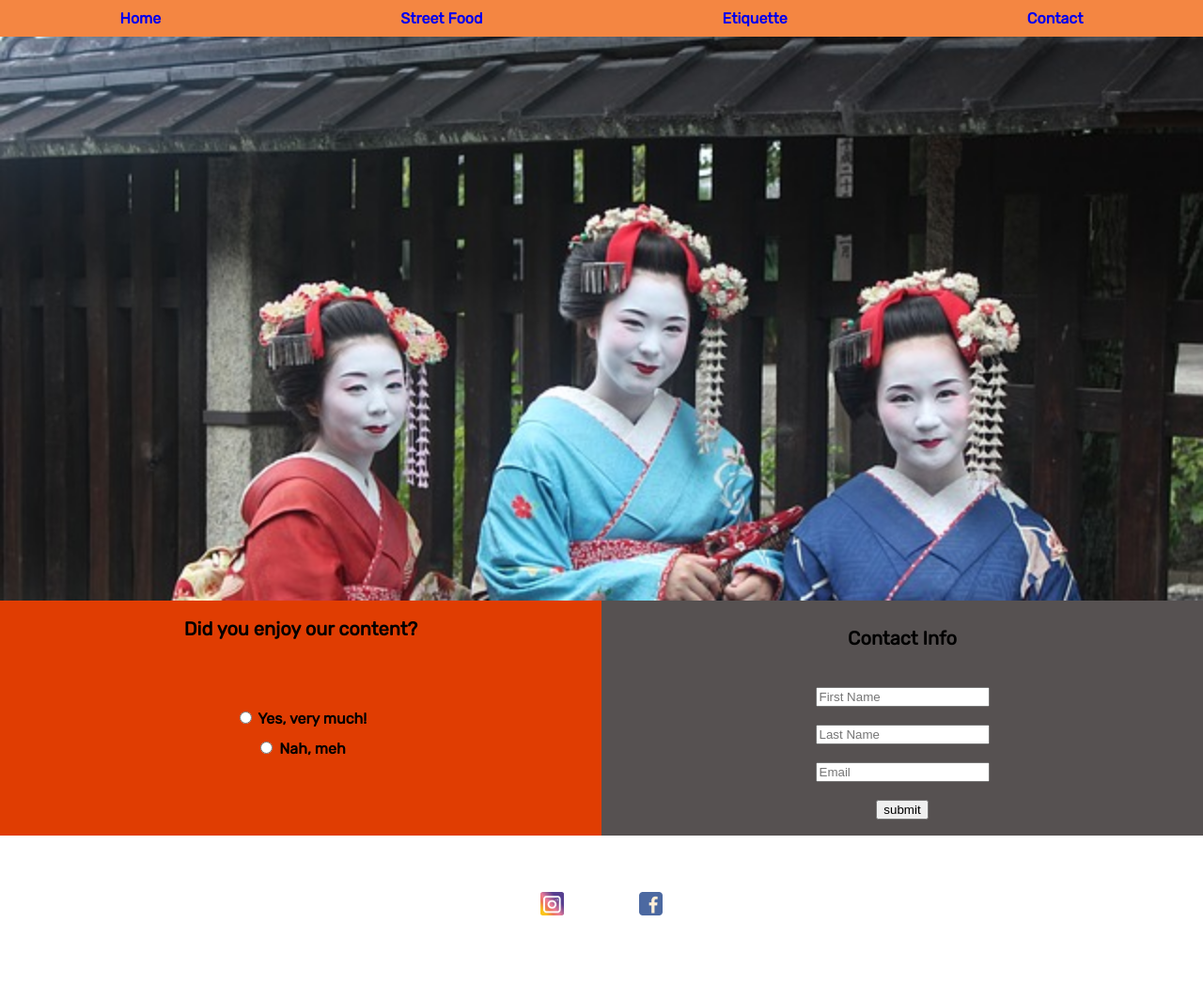
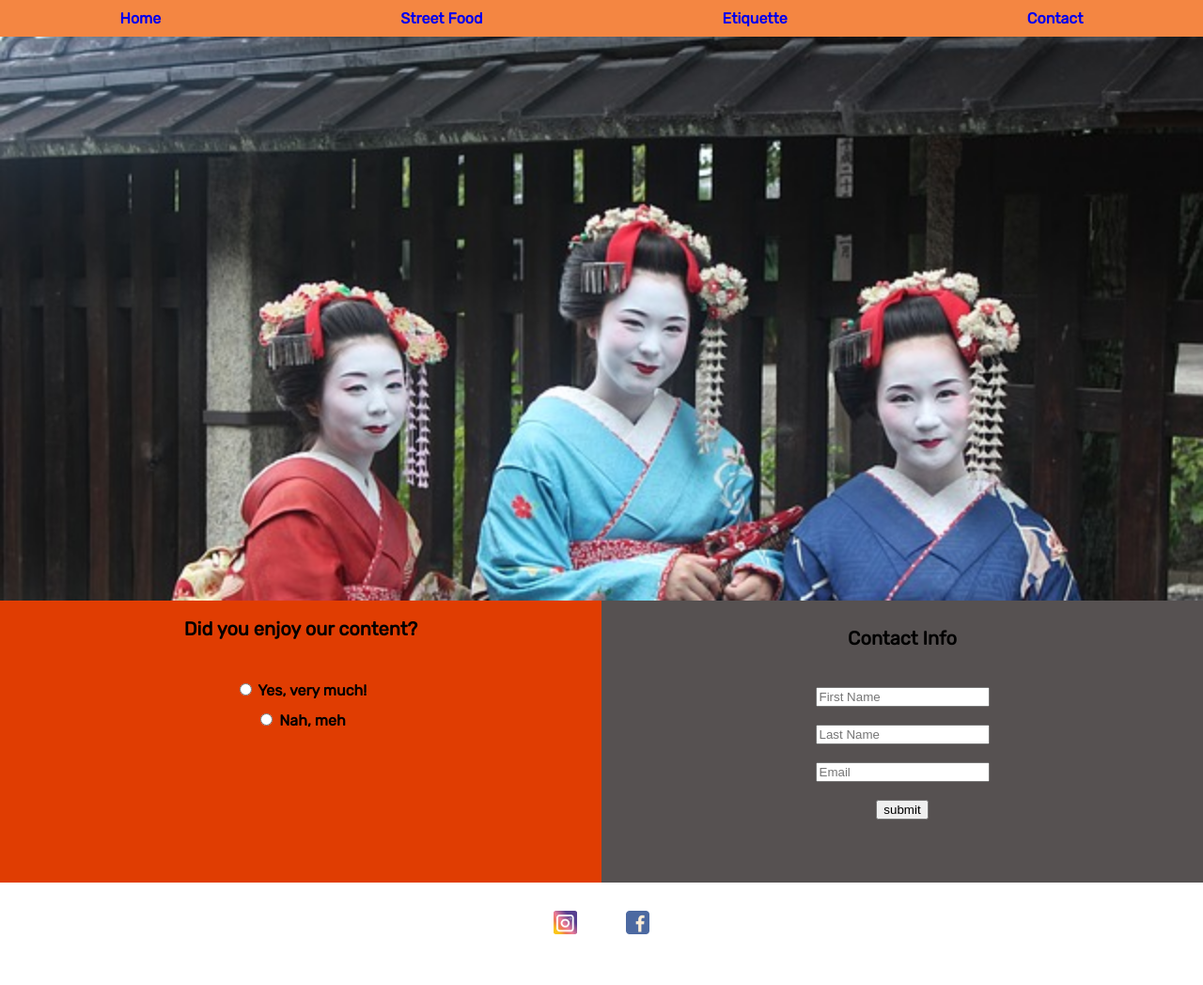
Before and after one commit to newmankitty/japanesestreetfood, a plain HTML site: page contact.html in a window 1280 px wide. Shown: the whole page at 94% size. Drawn offline with Linux system fonts and the light colour scheme.

Commit message:
updated css style

```diff
--- a/css/style.css
+++ b/css/style.css
@@ -61,11 +61,13 @@ footer ul{
     margin: 0;
     padding: 0;
     width: auto;
+    height: 100px;
+    align-items: center;
 }
 
 footer li {
-    margin: 20px;
-    padding:20px;
+    margin: 10px;
+    padding: 1em;
 }
 
 
@@ -222,6 +224,7 @@ body {
     background: #FFF;
     margin: 0;
     font-weight: 800;
+
      }
 
 
@@ -229,11 +232,12 @@ body {
 #bottomcontainer {
     display: flex;
     background: #FFF;
-    /*felx-wrap: wrap;*/
+    felx-wrap: wrap;
     flex-flow: row;
-    height: 250px;
+    height: 300px;
     margin-top: 0;
     padding-top: 0;
+    align-items: center;
                   }
 
 
@@ -243,12 +247,12 @@ body {
 
 div form {
     display: flex;
-    height: 250px;
+    height: 300px;
     width: 100%;
           }
 
 .okay {
-    margin: 40px;
+    margin: auto;
     padding: 20px;
        }
 
```
